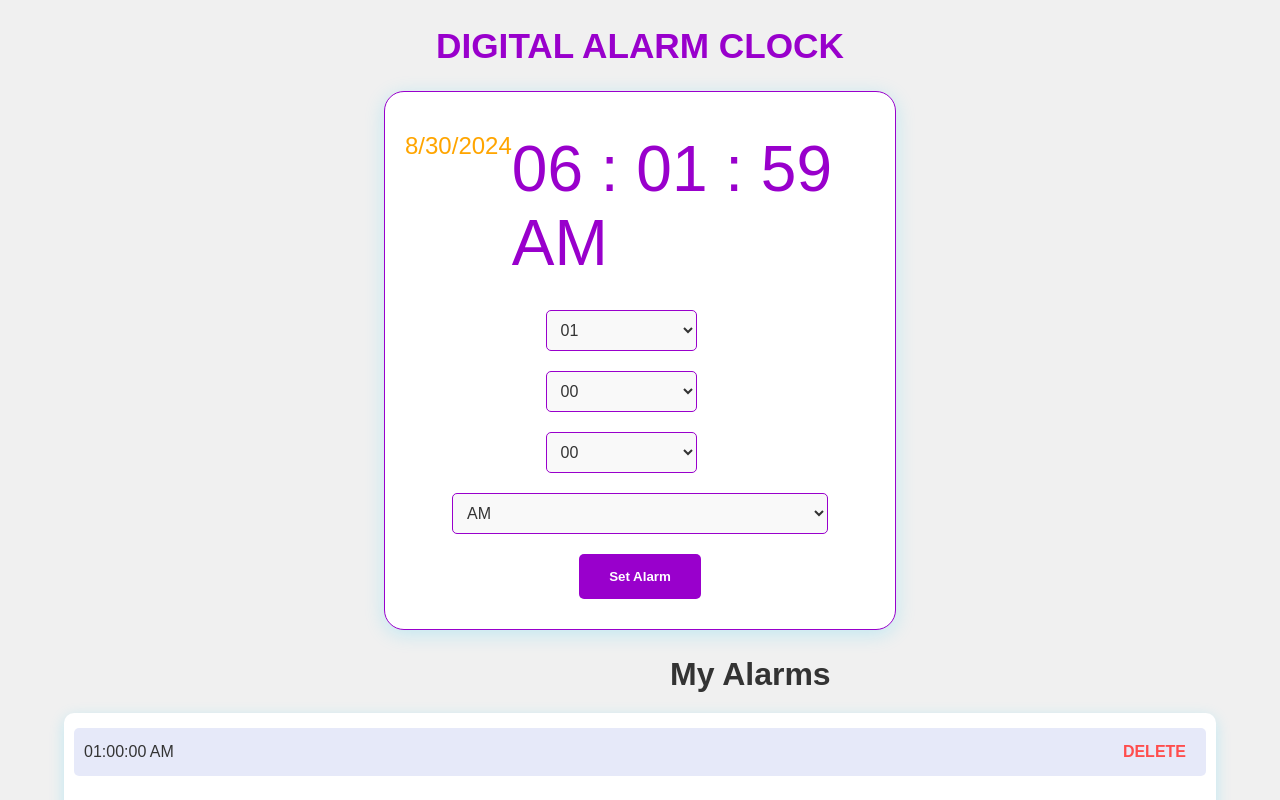
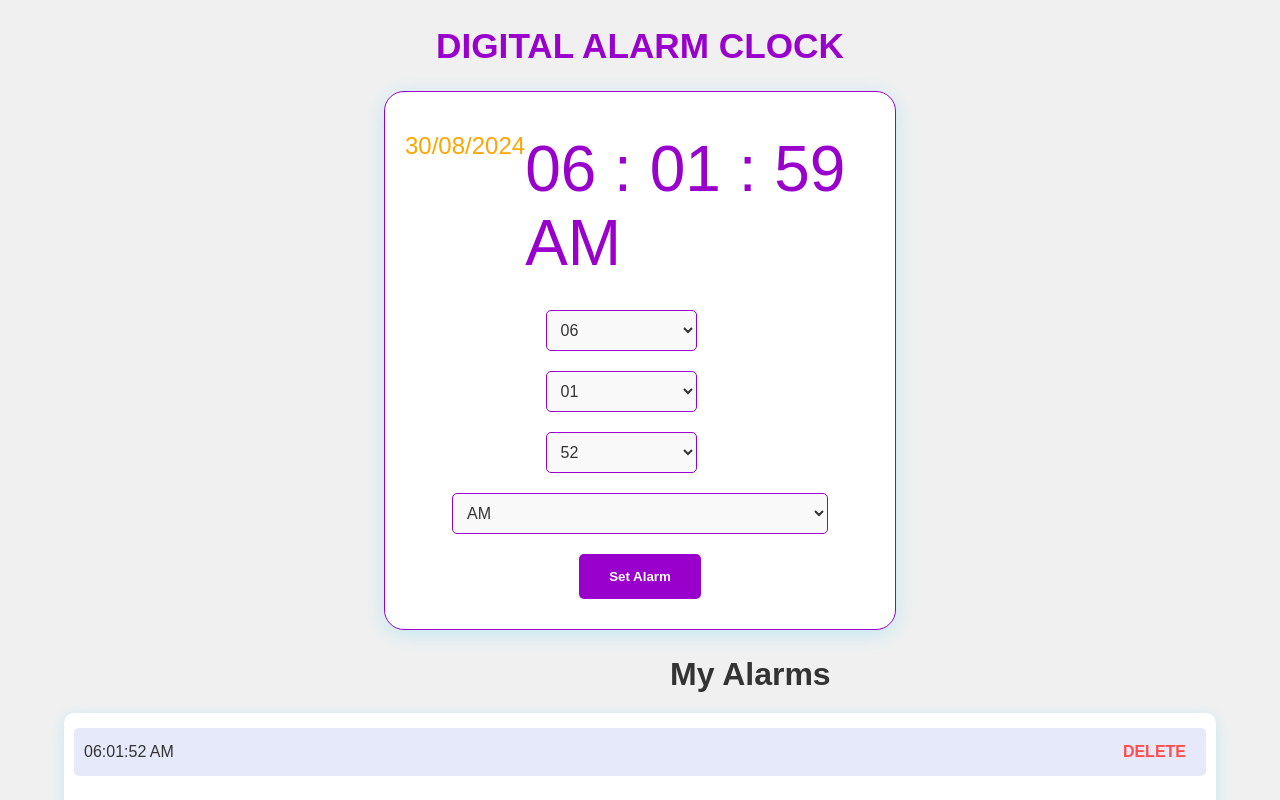
Before and after one commit to jeevannn0/Alarm-Clock, a plain HTML site: page index.html in a window 1280 px wide. Both pictures are taken after a click on the button "Set Alarm". Shown: the top 800 px of the page. Drawn offline with Linux system fonts and the light colour scheme.

Commit message:
Update : Improved the js code

```diff
--- a/index.js
+++ b/index.js
@@ -1,123 +1,254 @@
-// Select elements
-const clockElement = document.querySelector('#clock');
-const currentDay = document.querySelector('#date');
-const setAlarmBtn = document.querySelector('#set_alarm_button');
-const audio = new Audio('ring.mp3');
-const toggleButton = document.querySelector('#toggle_button');
-const alarmList = document.querySelector('.alarmList');
-const shutAlarmBtn = document.querySelector('#shut_alarm_button');
-const alarms = [];
+/*
+    - All the elements of clock date and button are fetched
+*/
+let clockElement = document.querySelector('#clock');
+let current_day = document.querySelector('#date');
+let setAlarm_btn = document.querySelector('#set_alarm_button');
 
-// Set and format the current time
-function formatTime(date) {
+// Alarm array that takes object of Alarms as input
+// List is displayed using this only
+let alarms = [];
+
+// Audio to be played
+let audio  = document.querySelector('audio');
+audio.src = "ring.mp3";
+
+let lightMode = true;
+let toggleButton = document.querySelector('#toggle_button');
+
+//  it is executed each second using set interval
+// At the buttom it could be seen
+function setTime(){
+
+    // get the current date using which we can get the time in seconds/hour and minute
+    let date = new Date();
     let hour = date.getHours();
-    const min = String(date.getMinutes()).padStart(2, '0');
-    const sec = String(date.getSeconds()).padStart(2, '0');
-    const am_pm = hour >= 12 ? 'PM' : 'AM';
+    let min = date.getMinutes();
+    let sec = date.getSeconds();
 
-    hour = hour % 12 || 12; // Convert 24-hour format to 12-hour format
-    const formattedHour = String(hour).padStart(2, '0');
+    // current date to be visible
+    let day = String(date.getDate()).padStart(2, '0');
+    let month = String(date.getMonth() + 1).padStart(2, '0');
+    let year = date.getFullYear();
 
-    return { formattedHour, min, sec, am_pm };
+    let am_pm = 'AM';
+
+    // convert the 24 hour format to 12 hour format and change AM/PM as required
+    if(hour>=12){
+        hour = hour - 12;
+        am_pm = 'PM';
+    }
+
+    if(hour==0){
+        hour = 12;
+    }
+
+    // append 0 before the time if time is single digit
+    // This is done to make the id simple to use
+    if(hour<10){
+        hour = 0+""+hour;
+    }
+
+    if(min<10){
+        min = 0+""+min;
+    }
+
+    if(sec<10){
+        sec = 0+""+sec;
+    }
+
+
+    //  change stying of some elements on the basis of AM and PM
+    if(am_pm==='PM'){
+        current_day.style.color = 'white';
+    }
+    else{
+        current_day.style.color = 'orange';
+    }
+
+    //  set the time and date
+    clockElement.innerHTML  = hour+" : "+min+" : "+sec+"  "+am_pm;
+    clockElement.className = hour+""+min+""+sec+""+am_pm;
+    current_day.innerHTML = day+"/"+month+"/"+year;
+
 }
 
-// Update the clock and date every second
-function setTime() {
-    const date = new Date();
-    const { formattedHour, min, sec, am_pm } = formatTime(date);
 
-    clockElement.textContent = `${formattedHour} : ${min} : ${sec}  ${am_pm}`;
-    clockElement.className = `${formattedHour}${min}${sec}${am_pm}`;
-    currentDay.textContent = date.toLocaleDateString();
-    currentDay.style.color = am_pm === 'PM' ? 'white' : 'orange';
+//  Pick Time for Alarm in 12 hour format
+function setAlarm(){
+    let alarmList = document.querySelector('.alarmList');
+    let h = document.querySelector('#hour');
+    let m = document.querySelector('#minute');
+    let s = document.querySelector('#second');
+    let am_pm = document.querySelector('#am_pm');
+    let am_pm_value = 'AM';
+    let date = new Date();
+
+    // same thing as done in setTime format
+    let hr = date.getHours();
+    let min = date.getMinutes();
+    let sec = date.getSeconds();
+
+    if(hr>=12){
+        hr = hr - 12;
+        am_pm_value = 'PM';
+    }
+    if(hr==0){
+        hr = 12;
+    }
+
+    if(hr<10){
+        hr = 0+""+hr;
+    }
+
+    if(min<10){
+        min = 0+""+min;
+    }
+
+    if(sec<10){
+        sec = 0+""+sec;
+    }
+
+    // initlally current time is shown is the input
+    h.value = hr;
+    m.value = min;
+    s.value = sec;
+    am_pm.value = am_pm_value;
+
+    // when set alarm button is clicked
+    // initially it checks if the alarm at that time is present or not
+    //  if its present then alert of current time already added is shown
+    setAlarm_btn.addEventListener('click',()=>{
+        let hour = document.querySelector('#hour').value;
+        let minute = document.querySelector('#minute').value;
+        let second = document.querySelector('#second').value;
+        let am_pm = document.querySelector('#am_pm').value;
+        let id = hour+""+minute+""+second+""+am_pm;
+
+        let index = alarms.findIndex((ele)=>{
+            return ele.id===id;
+        })
+
+        if(index!=-1){
+            alert(`Alarm for ${hour}:${minute}:${second} ${am_pm} is already Set`);
+            return;
+        }
+
+        // Time Object is made for Storing Array of Times
+        let timeObj = {
+            id:id,
+            hour:hour,
+            min:minute,
+            sec:second,
+            ap:am_pm
+        }
+        alarms.push(timeObj);
+
+        // make it empty because we need to recheck the array each time to make new buttons
+        alarmList.innerHTML = '';
+
+        // display the heading when any alarm is set
+        document.querySelector('#myAlarms_heading').style.display = 'block';
+
+
+        alarms.forEach((currAlarm)=>{
+
+            // for each time element a new button is created
+            let newLi = document.createElement('li');
+            let liElement = `
+                <p class='alarm_list_item_data'>${currAlarm.hour}:${currAlarm.min}:${currAlarm.sec}  ${currAlarm.ap}</p>
+            `;
+            let deleteButton = document.createElement('b');
+            deleteButton.textContent = 'DELETE';
+            deleteButton.classList.add('delete_alarm');
+            deleteButton.id = currAlarm.id;
+            newLi.id = currAlarm.id+"0";
+            newLi.appendChild(deleteButton);
+            newLi.insertAdjacentHTML('afterbegin',liElement);
+            alarmList.appendChild(newLi);
+
+
+            // delete a particular alarm
+            deleteButton.addEventListener('click',()=>{
+                let currentAlarm =  alarms.findIndex((ele)=>{
+                    return ele.id===deleteButton.id;
+                });
+                newLi.innerHTML = '';
+                //  when deleted remove from array and remove the element
+                alarms.splice(currentAlarm,1);
+            });
+        })
+    })
 }
 
-// Populate time options for alarm
-function populateTimeOptions() {
-    const hourOption = document.querySelector('#hour');
-    const minuteOption = document.querySelector('#minute');
-    const secondOption = document.querySelector('#second');
+/*  play alarm:
+    - searched in the array each second that if there exists current time in alarm list
+    - if current time is present in alarm list the it is rang
+*/
 
-    for (let i = 1; i <= 12; i++) {
-        const value = String(i).padStart(2, '0');
-        hourOption.insertAdjacentHTML('beforeend', `<option value="${value}">${value}</option>`);
-    }
+function playAlarm(){
+    let shutAlarmBtn = document.querySelector('#shut_alarm_button');
 
-    for (let i = 0; i < 60; i++) {
-        const value = String(i).padStart(2, '0');
-        const optionTag = `<option value="${value}">${value}</option>`;
-        minuteOption.insertAdjacentHTML('beforeend', optionTag);
-        secondOption.insertAdjacentHTML('beforeend', optionTag);
+    alarms.forEach((currAlarm)=>{
+        if(currAlarm.id===clockElement.className){
+            audio.play();
+            // shutAlarmBtn.style.opacity = '1';
+            shutAlarmBtn.style.display='block';
+
+
+            shutAlarmBtn.addEventListener('click',()=>{
+                audio.pause();
+                // shutAlarmBtn.style.opacity = '0';
+                shutAlarmBtn.style.display='none';
+                alert('Alarm Closed');
+            })
+        }
+    });
+
+    if(alarms.length==0){
+        let alarmHeading = document.querySelector('#myAlarms_heading');
+        alarmHeading.style.display = 'none';
     }
 }
 
-// Set alarm and manage alarms
-function setAlarm() {
-    const hour = document.querySelector('#hour').value;
-    const minute = document.querySelector('#minute').value;
-    const second = document.querySelector('#second').value;
-    const am_pm = document.querySelector('#am_pm').value;
-    const id = `${hour}${minute}${second}${am_pm}`;
 
-    if (alarms.some(alarm => alarm.id === id)) {
-        alert(`Alarm for ${hour}:${minute}:${second} ${am_pm} is already set`);
-        return;
+// populate tbe date in the options
+// if we hard coded then it would be a lengthy code in html
+// to reduce html lines: loop being used to add elements
+function populateTime(){
+    let hourOption = document.querySelector('#hour');
+    let minuteOption = document.querySelector('#minute');
+    let secondOption = document.querySelector('#second');
+
+    // Hour loop
+    for(let i=12;i>=1;i--){
+        let optionTag = `<option name=0${i} value=${i}>${i}</option>`;
+        if(i<10){
+            optionTag = `<option name=0${i} value=0${i}>0${i}</option>`;
+        }
+        hourOption.insertAdjacentHTML('afterbegin',optionTag);
     }
 
-    const newAlarm = { id, hour, minute, second, am_pm };
-    alarms.push(newAlarm);
+    // Minute and second Loop
+    for(let i=59;i>=0;i--){
+        let optionTag = `<option name=0${i} value=${i}>${i}</option>`;
+        if(i<10){
+            optionTag = `<option name=0${i} value=0${i}>0${i}</option>`;
+        }
+        minuteOption.insertAdjacentHTML('afterbegin',optionTag);
+        secondOption.insertAdjacentHTML('afterbegin',optionTag);
+    }
 
-    renderAlarms();
 }
 
-// Render alarms in the list
-function renderAlarms() {
-    alarmList.innerHTML = alarms.map(alarm => `
-        <li id="${alarm.id}0">
-            <p class="alarm_list_item_data">${alarm.hour}:${alarm.minute}:${alarm.second} ${alarm.am_pm}</p>
-            <b class="delete_alarm" id="${alarm.id}">DELETE</b>
-        </li>
-    `).join('');
+// Toggle function basically used to change the styling of some elements in day and night mode
 
-    document.querySelector('#myAlarms_heading').style.display = alarms.length ? 'block' : 'none';
 
-    document.querySelectorAll('.delete_alarm').forEach(button => {
-        button.addEventListener('click', deleteAlarm);
-    });
-}
 
-// Delete an alarm
-function deleteAlarm(event) {
-    const id = event.target.id;
-    alarms.splice(alarms.findIndex(alarm => alarm.id === id), 1);
-    renderAlarms();
-}
-
-// Play alarm if the current time matches any alarm
-function playAlarm() {
-    const currentTime = clockElement.className;
-
-    if (alarms.some(alarm => alarm.id === currentTime)) {
-        audio.play();
-        shutAlarmBtn.style.display = 'block';
-
-        shutAlarmBtn.addEventListener('click', () => {
-            audio.pause();
-            shutAlarmBtn.style.display = 'none';
-            alert('Alarm Closed');
-        });
-    }
-}
-
-// Toggle light/dark mode
-function toggle() {
-    lightMode = !lightMode;
-    document.body.classList.toggle('dark-mode', !lightMode);
-}
-
-// Initialize
-populateTimeOptions();
-setInterval(setTime, 1000);
-setInterval(playAlarm, 1000);
-setAlarmBtn.addEventListener('click', setAlarm);
-toggleButton.addEventListener('click', toggle);
+populateTime();
+// update time each second
+setInterval(setTime,1000);
+setAlarm();
+// check alarm each second
+setInterval(playAlarm,1000);
+toggleButton.addEventListener('click',toggle);
```
Also changed, not shown: index.html (+6 -23 lines).
